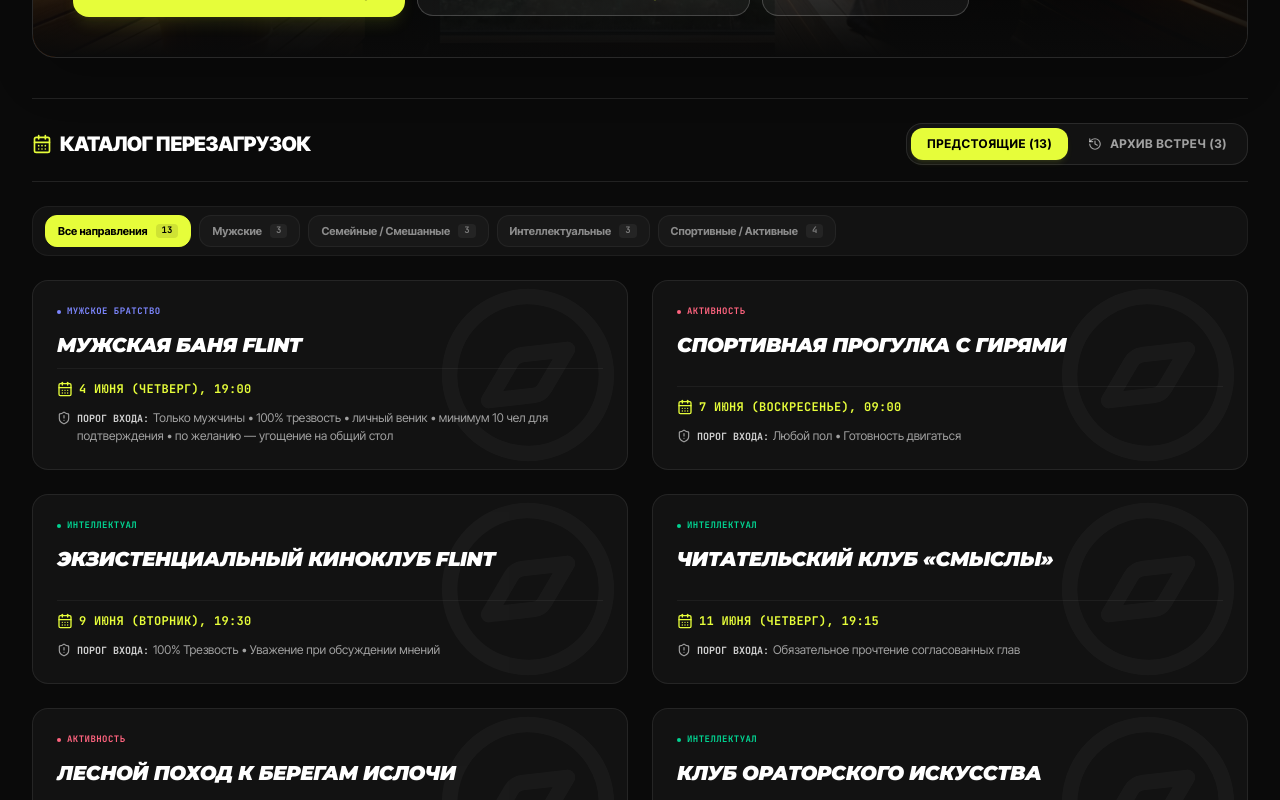
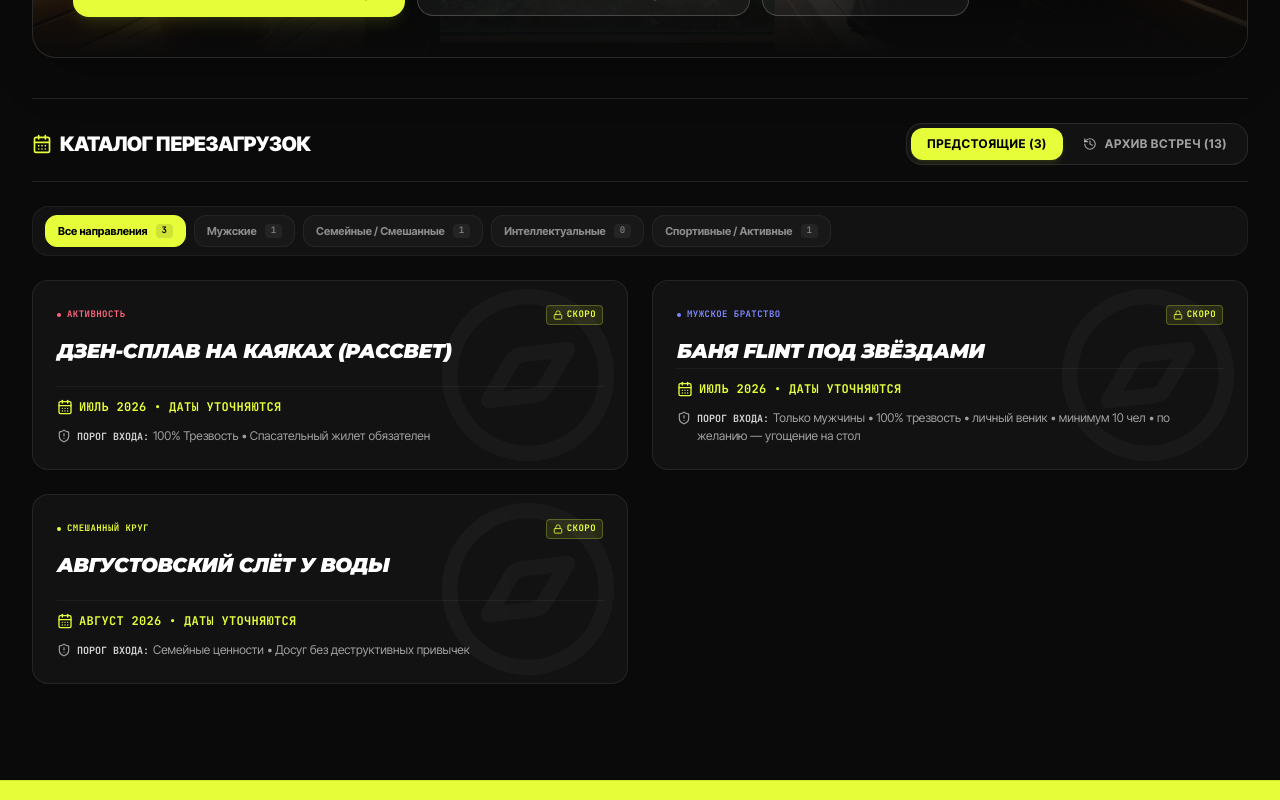
Before and after one commit to Artemewww/flint-live-in-moment, a React (Vite) app: page / in a window 1280 px wide. Shown: the part 880-1680 px from the top of the page. Built offline with nearby package versions, Linux system fonts and the light colour scheme.

Commit message:
feat: динамическая дата сегодня, скрытие прошлых событий, улучшенный таймер

```diff
--- a/shared/events.data.js
+++ b/shared/events.data.js
@@ -378,11 +378,17 @@ export const INITIAL_EVENTS = [
   }
 ];
 
-/** Дата «сегодня» в песочнице проекта. */
-export const TODAY = '2026-06-03';
+/** Возвращает сегодняшнюю дату в формате YYYY-MM-DD. */
+export function getToday() {
+  const now = new Date();
+  const y = now.getFullYear();
+  const m = String(now.getMonth() + 1).padStart(2, '0');
+  const d = String(now.getDate()).padStart(2, '0');
+  return `${y}-${m}-${d}`;
+}
 
 /** Единая точка вычисления фазы мероприятия (сайт + API/бот). */
-export function getEventPhase(event, today = TODAY) {
+export function getEventPhase(event, today = getToday()) {
   if (event.date < today) return 'past';
   if (event.status === 'closed') return 'closed';
   if (event.status === 'locked') return 'locked';
@@ -391,6 +397,6 @@ export function getEventPhase(event, today = TODAY) {
 }
 
 /** Можно ли записаться прямо сейчас. */
-export function isRegistrationOpen(event, today = TODAY) {
+export function isRegistrationOpen(event, today = getToday()) {
   return getEventPhase(event, today) === 'open';
 }
--- a/src/components/EventFeed.tsx
+++ b/src/components/EventFeed.tsx
@@ -3,7 +3,7 @@ import { motion, AnimatePresence } from 'motion/react';
 import {
   CalendarDays, History, Sparkles, ChevronRight, Compass, ShieldAlert, ArrowUpRight, Lock
 } from 'lucide-react';
-import { CommunityEvent, EventType, getEventPhase } from '../types';
+import { CommunityEvent, EventType, getEventPhase, getToday } from '../types';
 import EventDetailModal from './EventDetailModal';
 
 interface EventFeedProps {
@@ -23,12 +23,12 @@ export default function EventFeed({
   const [timeTab, setTimeTab] = useState<'upcoming' | 'past'>('upcoming');
   const [activeDetailEvent, setActiveDetailEvent] = useState<CommunityEvent | null>(null);
 
-  // Cut-off date for June 3, 2026
-  const cutOffDate = '2026-06-03';
+  // Динамическая дата «сегодня» — прошедшие события скрыты по умолчанию
+  const today = getToday();
 
   // Split into lists based on date
-  const upcomingEventsRaw = events.filter(e => e.date >= cutOffDate);
-  const pastEventsRaw = events.filter(e => e.date < cutOffDate);
+  const upcomingEventsRaw = events.filter(e => e.date >= today);
+  const pastEventsRaw = events.filter(e => e.date < today);
 
   // Apply filtered view based on time tab
   const currentCategoryEvents = timeTab === 'upcoming' ? upcomingEventsRaw : pastEventsRaw;
--- a/src/components/InfoSection.tsx
+++ b/src/components/InfoSection.tsx
@@ -3,6 +3,7 @@ import { motion } from 'motion/react';
 import { Calendar, MapPin, Users, Heart, ArrowUpRight, Compass, ShieldCheck, Info } from 'lucide-react';
 import { CommunityEvent, getYandexMapsUrl } from '../types';
 import { getVectorIconByKey } from './VectorIcons';
+import { getToday } from '../data';
 
 interface InfoSectionProps {
   events: CommunityEvent[];
@@ -17,16 +18,24 @@ export default function InfoSection({
   onOpenManifesto,
   onOpenDetails
 }: InfoSectionProps) {
-  // Find nearest upcoming event: "banya-flint-weekly" which is 2026-06-04, or any upcoming
-  const featuredEvent = events.find(e => e.id === 'banya-flint-weekly') || events.find(e => e.date >= '2026-06-03') || events[0];
+
+  // Находим ближайшее предстоящее событие (первое не прошедшее)
+  const today = getToday();
+  const featuredEvent = events
+    .filter(e => e.date >= today && e.status !== 'locked')
+    .sort((a, b) => a.date.localeCompare(b.date))[0]
+    || events.find(e => e.id === 'banya-flint-weekly')
+    || events[0];
 
   // Calculated registered slots
   const maxSpots = featuredEvent.maxParticipants || 15;
   const spotsTaken = featuredEvent.participantsCount;
   const percentFull = Math.min(100, Math.floor((spotsTaken / maxSpots) * 100));
 
-  // Target date for countdown (June 4, 2026 at 19:00:00 Minsk timezone format or general)
-  const targetDate = new Date(`${featuredEvent.date}T19:00:00`).getTime();
+  // Определяем время ближайшего события для обратного отсчёта
+  const isToday = featuredEvent.date === today;
+  const eventDateStr = `${featuredEvent.date}T19:00:00`;
+  const targetDate = new Date(eventDateStr).getTime();
   const [timeLeft, setTimeLeft] = useState({ days: '00', hours: '00', minutes: '00', seconds: '00' });
 
   useEffect(() => {
--- a/src/data.ts
+++ b/src/data.ts
@@ -2,8 +2,11 @@
 // им пользуются И сайт (этот re-export), И serverless-API /api/events (для бота).
 // Файл сделан на чистом JS, чтобы рантайм Vercel надёжно его бандлил в функцию.
 import type { CommunityEvent, HouseQuality } from './types';
-import { QUALITIES as SHARED_QUALITIES, INITIAL_EVENTS as SHARED_EVENTS } from '../shared/events.data.js';
+import { QUALITIES as SHARED_QUALITIES, INITIAL_EVENTS as SHARED_EVENTS, getToday as sharedGetToday } from '../shared/events.data.js';
 
 // Данные в JS-модуле корректны; типы задаёт TS-контракт CommunityEvent.
 export const QUALITIES = SHARED_QUALITIES as unknown as Record<string, HouseQuality>;
 export const INITIAL_EVENTS = SHARED_EVENTS as unknown as CommunityEvent[];
+
+/** Динамическая дата «сегодня» — единая для всего приложения. */
+export const getToday = sharedGetToday;
--- a/src/types.ts
+++ b/src/types.ts
@@ -46,14 +46,20 @@ export interface CommunityEvent {
   lockedHint?: string;
 }
 
-/** Дата «сегодня» в песочнице проекта (используется как точка отсчёта). */
-export const TODAY = '2026-06-03';
+/** Возвращает сегодняшнюю дату в формате YYYY-MM-DD. */
+export function getToday(): string {
+  const now = new Date();
+  const y = now.getFullYear();
+  const m = String(now.getMonth() + 1).padStart(2, '0');
+  const d = String(now.getDate()).padStart(2, '0');
+  return `${y}-${m}-${d}`;
+}
 
 /**
  * Единая точка вычисления фазы мероприятия — используется и на сайте,
  * и в API (которое отдаёт данные боту), чтобы состояние совпадало везде.
  */
-export function getEventPhase(event: CommunityEvent, today: string = TODAY): EventPhase {
+export function getEventPhase(event: CommunityEvent, today: string = getToday()): EventPhase {
   if (event.date < today) return 'past';
   if (event.status === 'closed') return 'closed';
   if (event.status === 'locked') return 'locked';
@@ -62,7 +68,7 @@ export function getEventPhase(event: CommunityEvent, today: string = TODAY): Eve
 }
 
 /** Можно ли прямо сейчас записаться на мероприятие через форму сайта. */
-export function isRegistrationOpen(event: CommunityEvent, today: string = TODAY): boolean {
+export function isRegistrationOpen(event: CommunityEvent, today: string = getToday()): boolean {
   return getEventPhase(event, today) === 'open';
 }
 
```
